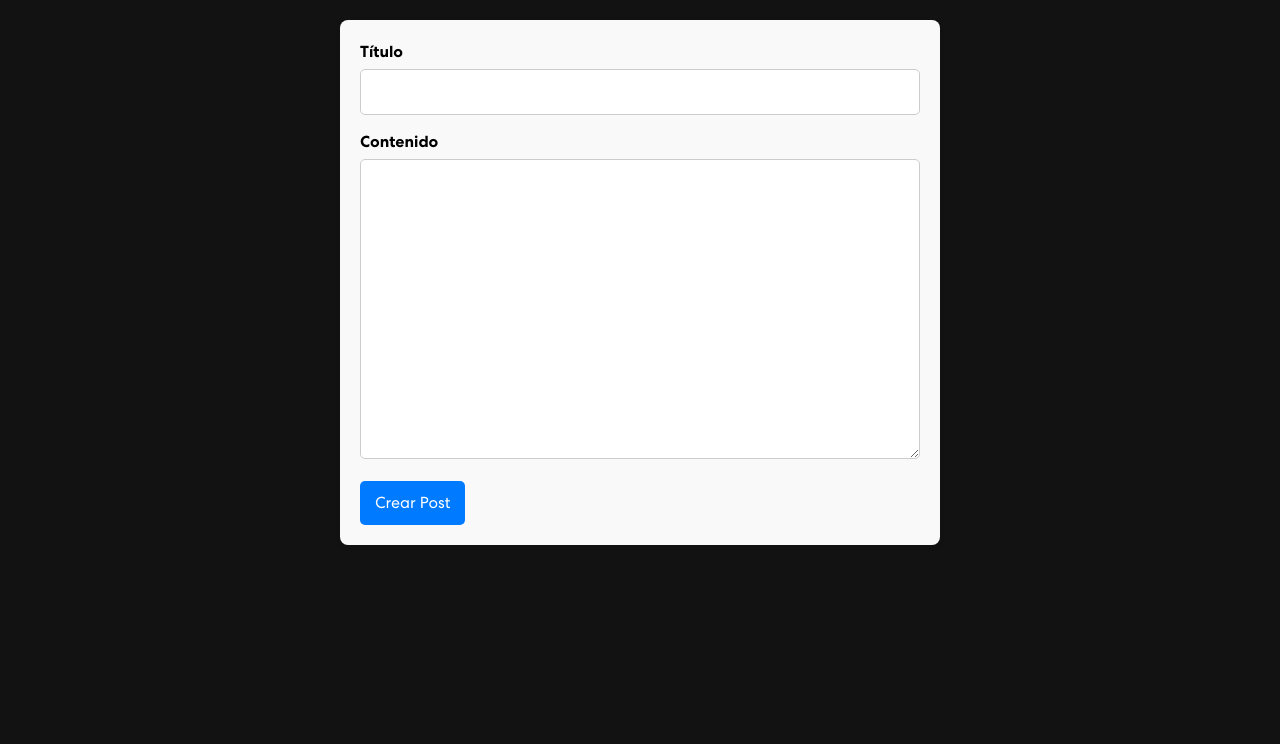
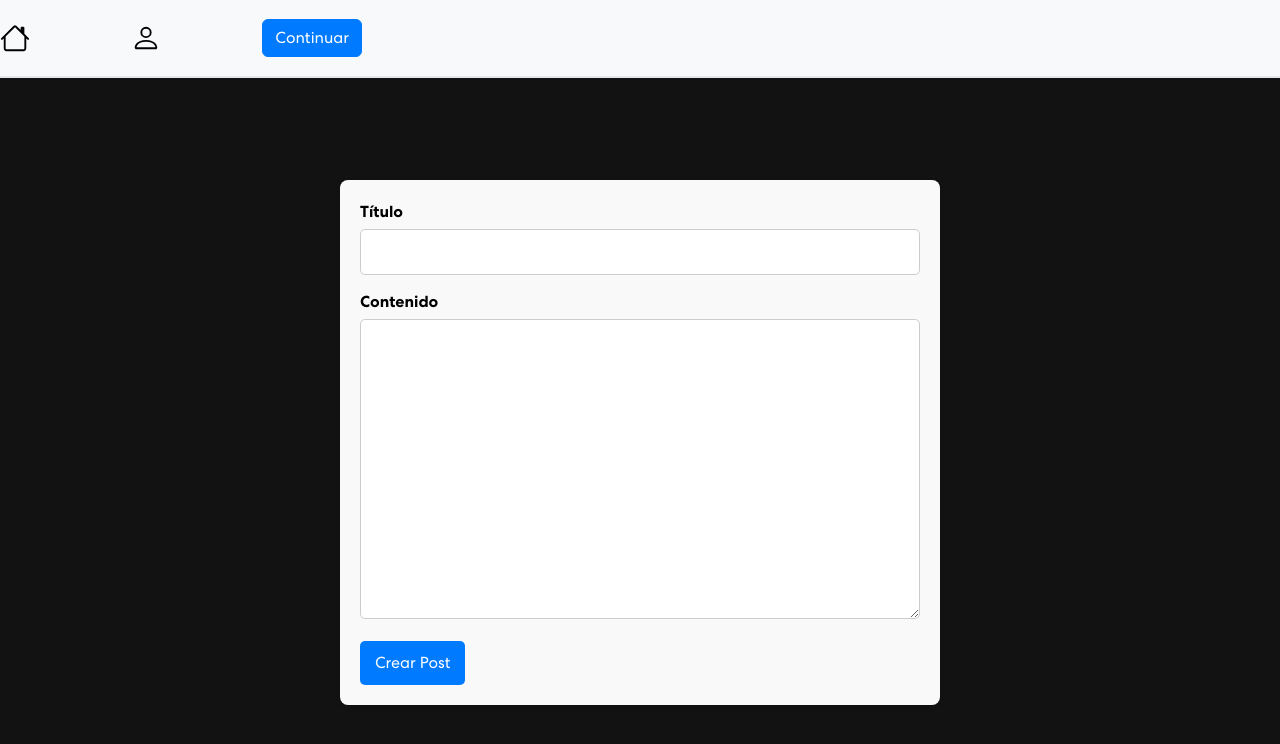
Before and after one commit to HectorRomero18/proyecto2dosemestre, a React (Create React App) app: page /crear in a window 1280 px wide. Shown: the top 744 px of the page. Built offline with nearby package versions, Linux system fonts and the light colour scheme.

Commit message:
Conexiones a componentes

```diff
--- a/src/components/CreatePost/CreatePost.css
+++ b/src/components/CreatePost/CreatePost.css
@@ -1,16 +1,19 @@
+/* Estilos para el contenedor principal del componente */
 .create-post {
   max-width: 600px; /* Establece el ancho máximo del componente */
-  margin: 20px auto; /* Centra el componente horizontalmente con un margen superior e inferior de 20px */
+  margin: 180px auto; /* Centra el componente horizontalmente con un margen superior e inferior de 20px */
   padding: 20px; /* Añade espacio interno alrededor del contenido del componente */
   background-color: #f9f9f9; /* Color de fondo */
   border-radius: 8px; /* Borde redondeado */
   box-shadow: 0 2px 4px rgba(0, 0, 0, 0.1); /* Sombra ligera */
 }
 
+/* Estilos para los grupos de campos del formulario */
 .create-post .form-group {
   margin-bottom: 15px; /* Espacio inferior entre grupos de campos */
 }
 
+/* Estilos para las etiquetas de los campos del formulario */
 .create-post label {
   display: block; /* Muestra la etiqueta como bloque para que cada una ocupe una línea */
   font-weight: bold; /* Texto en negrita */
@@ -18,6 +21,7 @@
   color: #000; /* Cambia el color del texto a negro */
 }
 
+/* Estilos para los campos de entrada y el área de texto */
 .create-post input[type="text"],
 .create-post textarea {
   width: 100%; /* Ocupa todo el ancho disponible */
@@ -27,10 +31,12 @@
   resize: vertical; /* Permite redimensionar verticalmente el área de texto */
 }
 
+/* Ajuste de altura inicial del área de texto */
 .create-post textarea {
   height: 300px; /* Ajusta la altura inicial del área de texto a 300px */
 }
 
+/* Estilos para el botón de enviar del formulario */
 .create-post button {
   background-color: #007bff; /* Color de fondo del botón */
   color: white; /* Color del texto del botón */
@@ -41,6 +47,47 @@
   transition: background-color 0.3s ease; /* Transición suave del color de fondo */
 }
 
+/* Estilos para el botón de enviar del formulario al pasar el ratón */
 .create-post button:hover {
   background-color: #004ea2; /* Color de fondo más oscuro al pasar el ratón */
 }
+
+/* Estilos para el Navbar personalizado */
+.navbar-custom {
+  display: flex;
+  left: -0.1px;
+  justify-content: space-between; /* Espacia los elementos del Navbar */
+  align-items: center; /* Alinea los elementos del Navbar en el centro verticalmente */
+  padding: 10px 20px; /* Espacio interno del Navbar */
+  background-color: #f8f9fa; /* Color de fondo del Navbar */
+  border-bottom: 2px solid #e7e7e7; /* Borde inferior */
+  cursor: pointer;
+}
+
+/* Estilos para la marca del Navbar */
+.navbar-custom .navbar-brand {
+  display: flex;
+  align-items: center; /* Alinea los elementos de la marca en el centro verticalmente */
+  font-size: 24px; /* Tamaño de fuente de la marca */
+}
+
+.navbar-custom .house{
+ left: 100px;
+}
+
+/* Estilos para el ícono de la marca del Navbar */
+.navbar-custom .navbar-brand svg {
+  margin-right: 29px; /* Espacio a la derecha del ícono */
+}
+
+/* Estilos para el botón "Continuar" en el Navbar */
+.navbar-custom .btn-primary {
+  background-color: #007bff; /* Color de fondo del botón */
+  border-color: #007bff; /* Color del borde del botón */
+}
+
+/* Estilos para el botón "Continuar" en el Navbar al pasar el ratón */
+.navbar-custom .btn-primary:hover {
+  background-color: #0056b3; /* Color de fondo más oscuro al pasar el ratón */
+  border-color: #004085; /* Color del borde más oscuro al pasar el ratón */
+}
--- a/src/components/CreatePost/CreatePost.jsx
+++ b/src/components/CreatePost/CreatePost.jsx
@@ -1,48 +1,58 @@
 import React, { useState } from 'react';
+import { Navbar, Nav, Button } from 'react-bootstrap';
+import { House, Person } from 'react-bootstrap-icons';
+import {Link} from "react-router-dom"
 import './CreatePost.css'; // Importa los estilos CSS específicos para CreatePost
 
-// Define el componente funcional CreatePost que acepta onSubmit como prop
 const CreatePost = ({ onSubmit }) => {
-  // Define dos estados locales usando useState: title y content
   const [title, setTitle] = useState('');
   const [content, setContent] = useState('');
 
-  // Función para manejar el envío del formulario
   const handleSubmit = (event) => {
-    event.preventDefault(); // Previene el comportamiento por defecto del formulario (recargar la página)
-    onSubmit({ title, content }); // Llama a la función onSubmit pasando el título y contenido como argumentos
-    setTitle(''); // Reinicia el estado del título a una cadena vacía
-    setContent(''); // Reinicia el estado del contenido a una cadena vacía
+    event.preventDefault();
+    onSubmit({ title, content });
+    setTitle('');
+    setContent('');
   };
 
+  return (
+    <div className="create-post">
+      <Navbar bg="light" expand="lg" className="navbar-custom">
+        <Navbar.Brand as={Link} to="/app" >
+          <House  size={30} className="house" /> {/* Ícono de casa */}
+        </Navbar.Brand>
+        <Navbar.Brand as={Link} to="/crear">
+          <Person size={30} className="house" /> {/* Ícono de contacto/persona */}
+        </Navbar.Brand>
+        <Nav className="ml-auto">
+          <Button as={Link} to="/editar" variant="primary">Continuar</Button> {/* Botón que no lleva a ningún lado */}
+        </Nav>
+      </Navbar>
 
-  // Renderiza el formulario de creación de post
-  return (
-    <div className="create-post"> {/* Contenedor principal con clase "create-post" */}
-      <form onSubmit={handleSubmit}> {/* Formulario que llama a handleSubmit al enviar */}
-        <div className="form-group"> {/* Grupo de campo para el título */}
-          <label htmlFor="post-title">Título</label> {/* Etiqueta para el campo de entrada del título */}
+      <form onSubmit={handleSubmit}>
+        <div className="form-group">
+          <label htmlFor="post-title">Título</label>
           <input
             type="text"
             id="post-title"
-            value={title} // Asigna el valor del estado title al campo de entrada
-            onChange={(e) => setTitle(e.target.value)} // Maneja el cambio en el campo de entrada y actualiza el estado title
-            required // Campo requerido
+            value={title}
+            onChange={(e) => setTitle(e.target.value)}
+            required
           />
         </div>
-        <div className="form-group"> {/* Grupo de campo para el contenido del post */}
-          <label htmlFor="post-content">Contenido</label> {/* Etiqueta para el área de texto del contenido */}
+        <div className="form-group">
+          <label htmlFor="post-content">Contenido</label>
           <textarea
             id="post-content"
-            value={content} // Asigna el valor del estado content al área de texto
-            onChange={(e) => setContent(e.target.value)} // Maneja el cambio en el área de texto y actualiza el estado content
-            required // Campo requerido
+            value={content}
+            onChange={(e) => setContent(e.target.value)}
+            required
           />
         </div>
-        <button type="submit">Crear Post</button> {/* Botón para enviar el formulario */}
+        <button type="submit">Crear Post</button> {/* Botón original del formulario */}
       </form>
     </div>
   );
 };
 
-export default CreatePost; // Exporta el componente CreatePost para ser usado en otros componentes
+export default CreatePost;
--- a/src/components/Projects.js
+++ b/src/components/Projects.js
@@ -1,3 +1,5 @@
+// Projects.jsx
+
 import React from "react";
 import { useTranslation } from 'react-i18next';
 import { Container, Row, Col, Tab, Nav } from "react-bootstrap";
@@ -21,36 +23,42 @@ export const Projects = () => {
       title: t('technologies'),
       description: t('discoverNews'),
       imgUrl: projImg1,
+      category: 'technology',
       link: '/tecnologias'
     },
     {
       title: t('music'),
       description: t('discoverNews'),
       imgUrl: projImg2,
+      category: 'music',
       link: '/musica'
     },
     {
       title: t('sports'),
       description: t('discoverNews'),
       imgUrl: projImg3,
+      category: 'sports',
       link: '/crear'
     },
     {
       title: t('science'),
       description: t('discoverNews'),
       imgUrl: projImg4,
+      category: 'science',
       link: '/crear'
     },
     {
       title: t('movies'),
       description: t('discoverNews'),
       imgUrl: projImg5,
+      category: 'movies',
       link: '/cine'
     },
     {
       title: t('others'),
       description: t('discoverNews'),
       imgUrl: projImg6,
+      category: 'others',
       link: '/crear'
     },
   ];
@@ -65,32 +73,37 @@ export const Projects = () => {
                 <div className={isVisible ? "animate__animated animate__fadeIn" : ""}>
                   <h2>{t('blogPages')}</h2>
                   <p>{t('discoverNews')}</p>
-                  <Tab.Container id="projects-tabs" defaultActiveKey="first">
+                  <Tab.Container id="projects-tabs" defaultActiveKey="technology">
                     <Nav variant="pills" className="nav-pills mb-5 justify-content-center align-items-center" id="pills-tab">
                       <Nav.Item>
-                        <Nav.Link eventKey="first">{t('first')}</Nav.Link>
+                        <Nav.Link eventKey="technology">{t('technologies')}</Nav.Link>
                       </Nav.Item>
                       <Nav.Item>
-                        <Nav.Link eventKey="second">{t('second')}</Nav.Link>
+                        <Nav.Link eventKey="music">{t('music')}</Nav.Link>
                       </Nav.Item>
                       <Nav.Item>
-                        <Nav.Link eventKey="third">{t('third')}</Nav.Link>
+                        <Nav.Link eventKey="sports">{t('sports')}</Nav.Link>
+                      </Nav.Item>
+                      <Nav.Item>
+                        <Nav.Link eventKey="science">{t('science')}</Nav.Link>
+                      </Nav.Item>
+                      <Nav.Item>
+                        <Nav.Link eventKey="movies">{t('movies')}</Nav.Link>
+                      </Nav.Item>
+                      <Nav.Item>
+                        <Nav.Link eventKey="others">{t('others')}</Nav.Link>
                       </Nav.Item>
                     </Nav>
                     <Tab.Content id="slideInUp" className={isVisible ? "animate__animated animate__slideInUp" : ""}>
-                      <Tab.Pane eventKey="first">
-                        <Row>
-                          {projects.map((project, index) => (
-                            <ProjectCard key={index} {...project} />
-                          ))}
-                        </Row>
-                      </Tab.Pane>
-                      <Tab.Pane eventKey="second">
-                        <p>{t('noItems')}</p>
-                      </Tab.Pane>
-                      <Tab.Pane eventKey="third">
-                        <p>{t('noItems')}</p>
-                      </Tab.Pane>
+                      {['technology', 'music', 'sports', 'science', 'movies', 'others'].map(category => (
+                        <Tab.Pane eventKey={category} key={category}>
+                          <Row>
+                            {projects.filter(project => project.category === category).map((project, index) => (
+                              <ProjectCard key={index} {...project} />
+                            ))}
+                          </Row>
+                        </Tab.Pane>
+                      ))}
                     </Tab.Content>
                   </Tab.Container>
                 </div>}
--- a/src/index.js
+++ b/src/index.js
@@ -5,8 +5,6 @@ import { createBrowserRouter, RouterProvider } from 'react-router-dom';
 import CreatePost from "./components/CreatePost/CreatePost.jsx"
 import PostList from "./components/PostList/PostList.jsx"
 import TeachList from "./components/TeachList/TeachList.jsx"
-import  Eliminar  from "./Pages/Eliminar"
-import  Editar  from "./Pages/Editar"
 import  Musica  from "./Pages/Musica"
 import Tecnologias  from "./Pages/Tecnologias"
 import Login  from "./Login/Register"
```
